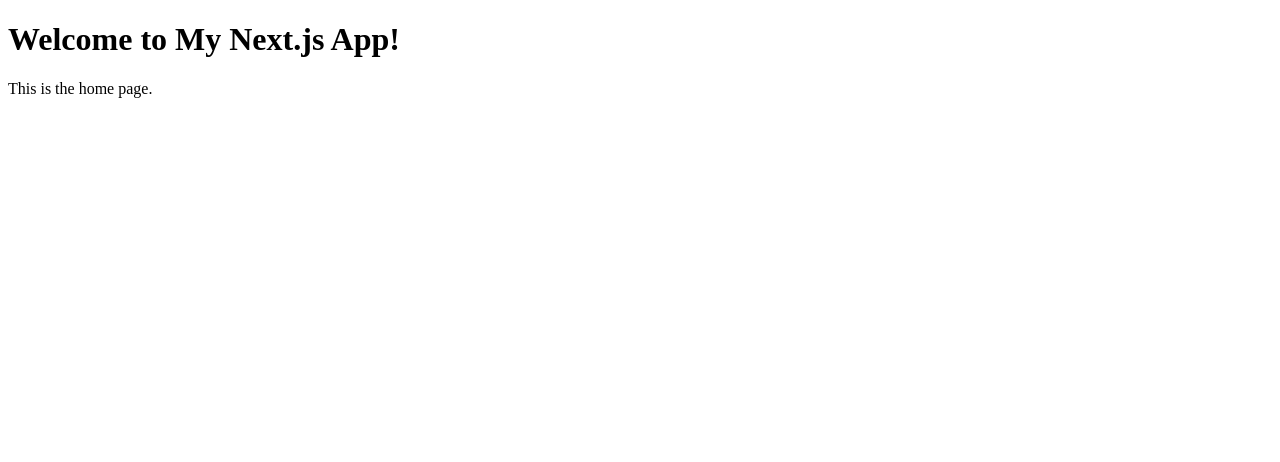
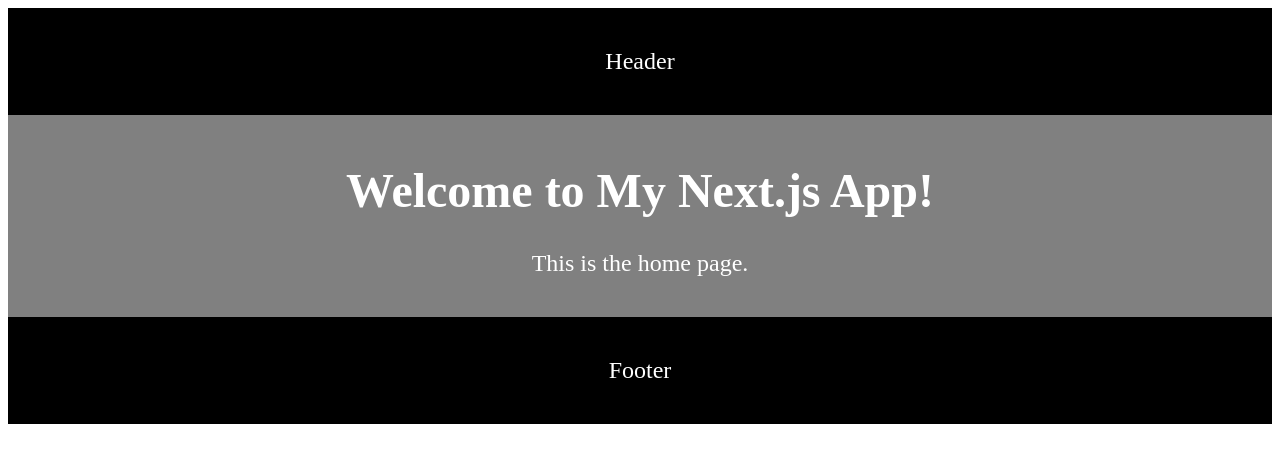
Before and after one commit to devARcoder/Next_JS_Course-CodeVolutions, a Next.js app: page / in a window 1280 px wide. Shown: the top 462 px of the page. Built offline with nearby package versions, Linux system fonts and the light colour scheme.

Commit message:
lecture 14 completed

```diff
--- a/src/app/layout.tsx
+++ b/src/app/layout.tsx
@@ -6,9 +6,33 @@ export default function DashboardLayout({
   return (
     <html lang="en">
       <body>
-        {/* Layout UI */}
-        {/* Place children where you want to render a page or nested layout */}
-        <main>{children}</main>
+        <header style={{
+          backgroundColor: "black",
+          padding: "1rem",
+          color: "white",
+          fontSize: "1.5rem",
+          textAlign: "center",
+        }}>
+          <p>Header</p>
+        </header>
+        <main style={{
+          backgroundColor: "gray",
+          padding: "1rem",
+          color: "white",
+          fontSize: "1.5rem",
+          textAlign: "center",
+        }}>
+          {children}
+          </main>
+        <footer style={{
+          backgroundColor: "black",
+          padding: "1rem",
+          color: "white",
+          fontSize: "1.5rem",
+          textAlign: "center",
+        }}>
+          <p>Footer</p>
+        </footer>
       </body>
     </html>
   )
--- a/src/app/page.tsx
+++ b/src/app/page.tsx
@@ -1,8 +1,8 @@
 export default function Home() {
   return (
-    <main className="flex min-h-screen flex-col items-center justify-between p-24">
+    <div className="flex min-h-screen flex-col items-center justify-between p-24">
       <h1 className="text-4xl font-bold">Welcome to My Next.js App!</h1>
       <p className="mt-4 text-lg text-gray-600">This is the home page.</p>
-    </main>
+    </div>
   );
 }
```
